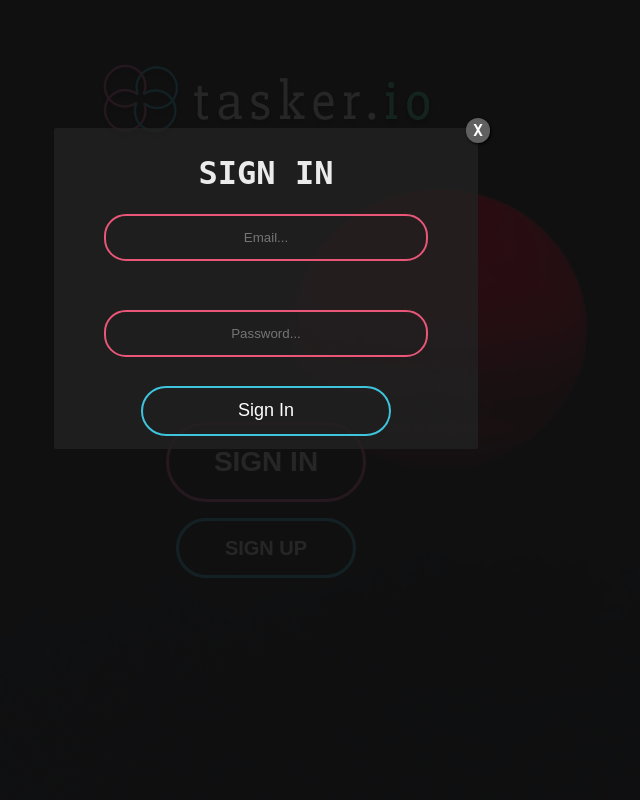
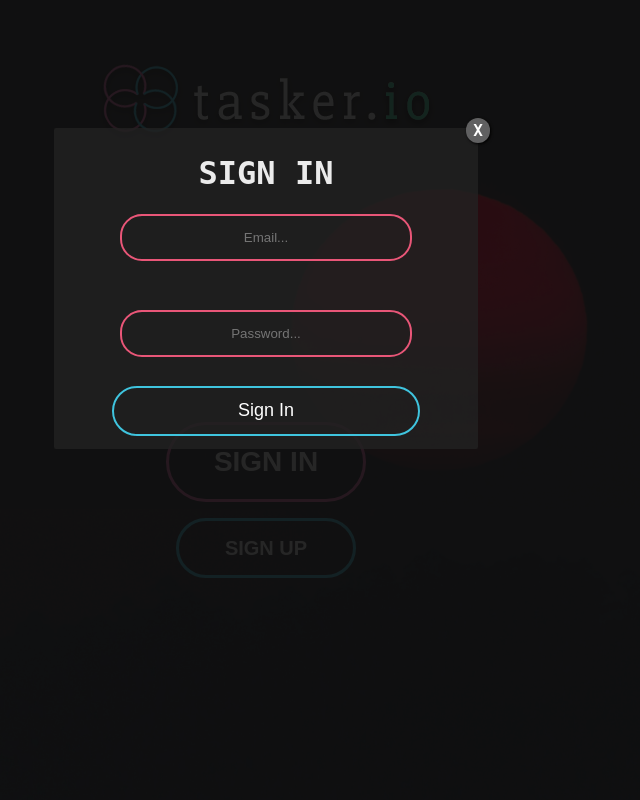
Before and after one commit to SilenceOfTheLambdas/tasker, a PHP site: page / in a window 1280 px wide, after a click on "SIGN IN". Shown: the whole page, without its empty margins (374-1014 px from the left). Run offline with PHP 8.4, Linux system fonts and the light colour scheme; some web fonts are replaced.

Commit message:
fixed sign-in modal layout and sizing

```diff
--- a/css/index.css
+++ b/css/index.css
@@ -165,7 +165,7 @@ form#LoginForm input {
   text-align: center;
   border: 2px solid var(--button-BG-color);
   padding: 14px 10px;
-  width: 300px;
+  width: 70%;
   outline: none;
   color: white;
   border-radius: 22px;
@@ -178,7 +178,7 @@ form#LoginForm h1 {
 }
 
 form#LoginForm input:focus {
-  width: 340px;
+  width: 75%;
   border-color: #3fdaa4;
   transition: 0.25s;
 }
@@ -187,7 +187,7 @@ form#LoginForm button {
   background: none;
   text-align: center;
   border: 2px solid var(--button-submit);
-  width: 250px;
+  width: 80%;
   height: 50px;
   font-size: 18px;
   outline: none;
@@ -199,7 +199,7 @@ form#LoginForm button {
 
 form#LoginForm button:hover {
   transition: 0.2s;
-  width: 270px;
+  width: 85%;
   border: 2px solid #3fdaa4;
   cursor: pointer;
 }
```
